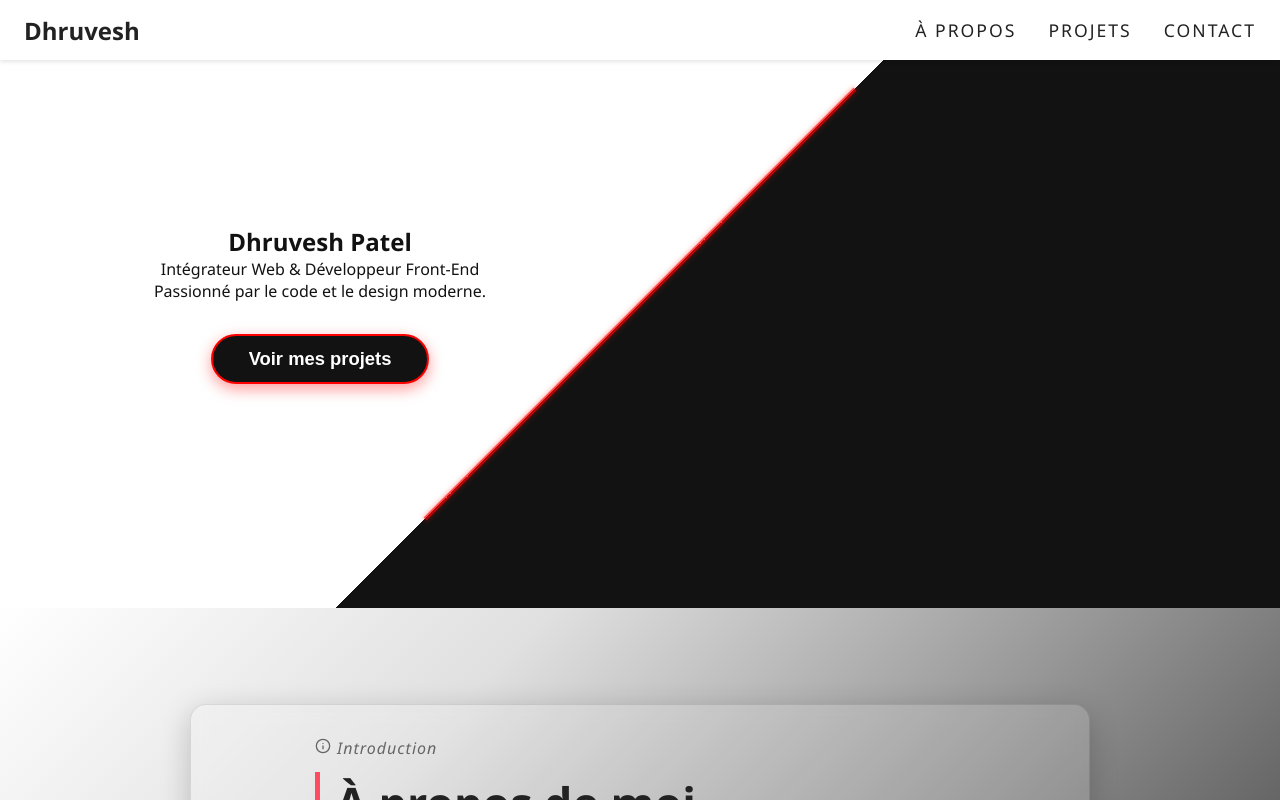
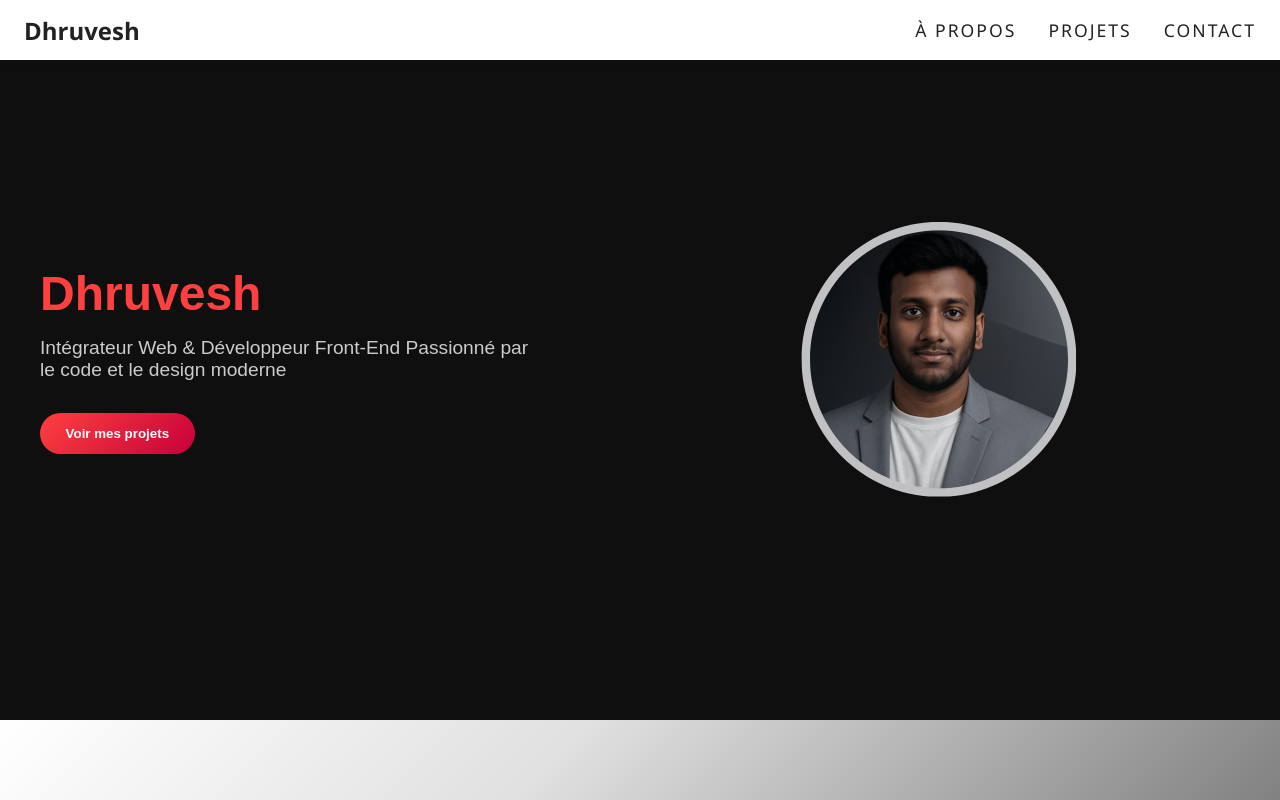
Before and after one commit to dhruvesh-patel2/Portfolio-Dhruvesh, a React (Vite) app: page / in a window 1280 px wide. Shown: the top 800 px of the page. Built offline with nearby package versions, Linux system fonts and the light colour scheme.

Commit message:
modification  du hero et a propos

```diff
--- a/src/components/Hero/Hero.jsx
+++ b/src/components/Hero/Hero.jsx
@@ -1,33 +1,22 @@
 import React from 'react';
 import './Hero.scss';
-import profileImg from '../Images/dhruveshpft.png';
+import profileImg from '../Images/dhruveshi.png';
 
 const Hero = () => {
-
-  const scrollToProjects = () => {
-    const element = document.getElementById('projects'); // <-- ici 'projects' en anglais
-    if (element) {
-      element.scrollIntoView({ behavior: 'smooth' });
-    }
-  };
-
-
   return (
     <section className="hero-section">
       <div className="hero-content">
-        <h1>
-          <span>Dhruvesh Patel</span>
-        </h1>
-        <p>
-          Intégrateur Web & Développeur Front-End <br />
-          Passionné par le code et le design moderne.
-        </p>
-        <button className="btn-projects" onClick={scrollToProjects}>
-          Voir mes projets
-        </button>
-      </div>
-      <div className="hero-image">
-        <img src={profileImg} alt="Dhruvesh Patel" />
+        <div className="hero-text">
+          <h1><span>Dhruvesh</span></h1>
+          <p>Intégrateur Web & Développeur Front-End
+          Passionné par le code et le design moderne</p>
+          <button>Voir mes projets</button>
+        </div>
+        <div className="hero-image">
+          <div className="image-wrapper">
+            <img src={profileImg} alt="Dhruvesh" />
+          </div>
+        </div>
       </div>
     </section>
   );
--- a/src/components/Hero/Hero.scss
+++ b/src/components/Hero/Hero.scss
@@ -1,113 +1,85 @@
-@import '../../styles/variables.scss';
+.hero-section {
+  background: #0f0f0f;
+  color: #ffffff;
+  padding: 4rem 2rem;
+  display: flex;
+  justify-content: center;
+  align-items: center;
+  min-height: 90vh;
+  font-family: 'Outfit', sans-serif;
 
-.hero-section {
-  height: 76vh;
+  .hero-content {
     display: flex;
     flex-direction: row;
-  background: linear-gradient(135deg, #fff 50%, #121212 50%);
-  color: #121212;
-  position: relative;
-  overflow: hidden;
+    align-items: center;
+    justify-content: space-between;
+    width: 100%;
+    max-width: 1200px;
 
-  .hero-content {
-    width: 50%;
-    display: flex;
-    flex-direction: column;
-    justify-content: center;
-    align-items: center;
-    padding: 2rem;
+    @media (max-width: 768px) {
+      flex-direction: column-reverse;
       text-align: center;
-    color: #121212;
-
+      gap: 2rem;
     }
 
-  &::before {
-    content: "";
-    position: absolute;
-    top: 0;
-    left: 50%;
-    width: 4px;
-    height: 100%;
-    background: #ff0000;
-    transform: translateX(-50%) rotate(45deg);
-    transform-origin: center;
-    z-index: 2;
-    box-shadow: 0 0 8px 2px rgba(255, 0, 0, 0.7);
-    animation: neonPulse 2.5s ease-in-out infinite alternate;
+    .hero-text {
+      flex: 1;
+
+      h1 {
+        font-size: 3rem;
+        span {
+          color: #ff4040;
+        }
       }
 
-  @media (max-width: 768px) {
-    flex-direction: column;
-    background: #fff;
-    color: #121212;
-    height: auto;
-    padding-top: 2rem;
-    padding-bottom: 2rem;
-
-    .hero-content {
-      width: 100%;
-      padding: 1rem 1.5rem;
-      order: 1;
-      justify-content: center;
-      align-items: center;
-      text-align: center;
-      margin-top: 12%;
+      p {
+        margin-top: 1rem;
+        font-size: 1.2rem;
+        color: #ccc;
+        max-width: 500px;
       }
 
-    &::before {
-      display: none;
-    }
+      button {
+        margin-top: 2rem;
+        background: linear-gradient(135deg, #ff4040, #c70039);
+        border: none;
+        padding: 0.8rem 1.6rem;
+        border-radius: 50px;
+        font-weight: bold;
+        color: white;
+        cursor: pointer;
+        transition: all 0.3s ease;
 
-    &::after {
-      display: none;
+        &:hover {
+          transform: scale(1.05);
+          box-shadow: 0 0 15px #ff4040aa;
         }
       }
     }
 
-@keyframes neonPulse {
-  0% {
-    box-shadow: 0 0 4px 1px rgba(255, 0, 0, 0.4);
-    opacity: 0.7;
-  }
-  100% {
-    box-shadow: 0 0 12px 4px rgb(94, 86, 86);
-    opacity: 1;
+    .hero-image {
+      flex: 1;
+      display: flex;
+      justify-content: center;
+      align-items: center;
+
+
+        img {
+          width: 100%;
+          height: 100%;
+          object-fit: cover;
+          border-radius: 50%;
         }
       }
-.hero-image {
-  margin-left: 17%;
-  margin-top: 10%;
-  opacity: 0;//a metre sur 1
-
-  img {
-    width: 120%;
-    max-width: none;
-    height: auto;
     }
   }
-.btn-projects {
-  margin: 2rem auto 0;
-  padding: 0.75rem 2.2rem;
-  font-size: 1.15rem;
-  font-weight: 600;
-  color: #fff;
-  background-color: #121212;  // noir très foncé
-  border: 2px solid #ff0000;  // rouge vif
-  border-radius: 30px;
-  cursor: pointer;
-  display: block;
-  transition: all 0.3s ease;
-  box-shadow: 0 5px 15px rgba(255, 0, 0, 0.4);
 
-  &:hover {
-    background-color: #bebebe; // rouge vif en fond
-    color: #000000;             // texte noir foncé
-    box-shadow: 0 8px 25px rgba(43, 26, 26, 0.7);
-    transform: scale(1.05);
+
+@keyframes pulse-glow {
+  0%, 100% {
+    box-shadow: 0 0 25px rgba(255, 64, 64, 0.5);
   }
-
-  &:focus {
-    outline: none;
-    box-shadow: 0 0 0 3px rgba(255, 0, 0, 0.6);
+  50% {
+    box-shadow: 0 0 35px rgba(255, 64, 64, 0.8);
   }
 }
--- a/src/components/Introduction/Introduction.scss
+++ b/src/components/Introduction/Introduction.scss
@@ -1,17 +1,18 @@
-@import '../../styles/variables.scss'; // tu peux la garder si tu veux utiliser tes variables plus tard
+@import '../../styles/variables.scss';
 
 .introduction-section {
   background: linear-gradient(135deg, #ffffff 0%, #e0e0e0 30%, #333333 100%);
-  padding: 6rem 2rem;
+  padding: 6rem 1rem;
   display: flex;
   justify-content: center;
   align-items: center;
   color: #111;
 
   .content-wrapper {
-    max-width: 900px;
+    max-width: 1100px;
     width: 100%;
-    padding: 2rem;
+    margin: 2rem 1rem;
+    padding: 3rem;
     background: rgba(255, 255, 255, 0.15);
     border-radius: 16px;
     box-shadow: 0 8px 30px rgba(0, 0, 0, 0.2);
@@ -40,22 +41,27 @@
 
   .intro-title {
     font-weight: 700;
-    font-size: 2.8rem;
-    margin-bottom: 1.5rem;
+    font-size: 3rem;
+    margin-bottom: 1rem;
     color: #222;
-    border-left: 5px solid #ff4c60; // Remplacement direct de $color-primary
+    border-left: 5px solid #ff4c60;
     padding-left: 1rem;
   }
 
   .intro-description {
-    font-size: 1.125rem;
+    font-size: 1.15rem;
     line-height: 1.8;
     color: #333;
     font-weight: 300;
+    margin-bottom: 2.5rem;
   }
 
   @media (max-width: 768px) {
     padding: 4rem 1.5rem;
+
+    .content-wrapper {
+      padding: 2rem 1.5rem;
+    }
 
     .intro-title {
       font-size: 2.2rem;
--- a/src/components/Projects/Projects.jsx
+++ b/src/components/Projects/Projects.jsx
@@ -1,7 +1,7 @@
 import React, { useState } from 'react';
 import './Projects.scss';
 import cardsData from './cardsData';
-import { FaGithub } from 'react-icons/fa'; // 👉 Assure-toi d’avoir installé react-icons : npm i react-icons
+import { FaGithub } from 'react-icons/fa';
 
 const Projects = () => {
   const [activeIndex, setActiveIndex] = useState(2);
@@ -48,7 +48,7 @@ const Projects = () => {
                   className="github-link"
                   target="_blank"
                   rel="noopener noreferrer"
-                  onClick={(e) => e.stopPropagation()} // empêche la redirection vers le site quand on clique sur le logo GitHub
+                  onClick={(e) => e.stopPropagation()}
                 >
                   <FaGithub size={20} title="Voir le code sur GitHub" />
                 </a>
--- a/src/components/Projects/Projects.scss
+++ b/src/components/Projects/Projects.scss
@@ -53,7 +53,7 @@
         width: 100%;
         padding: 1rem;
         text-align: left;
-        min-height: 120px; // ✅ assure la même hauteur
+        min-height: 120px;
         display: flex;
         flex-direction: column;
         justify-content: flex-end;
```
Also changed, not shown: src/components/Images/dhruveshi.png (added). Lines whose indentation alone changed are shown as unchanged.
